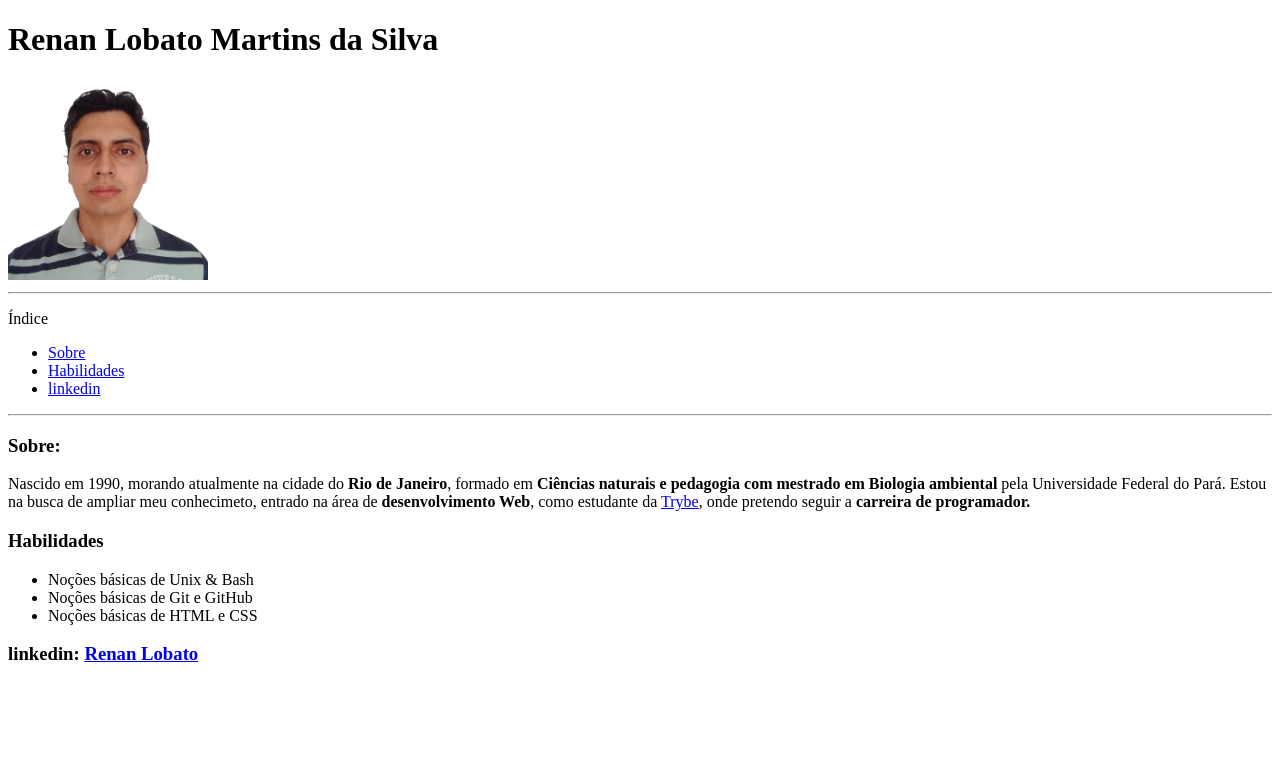
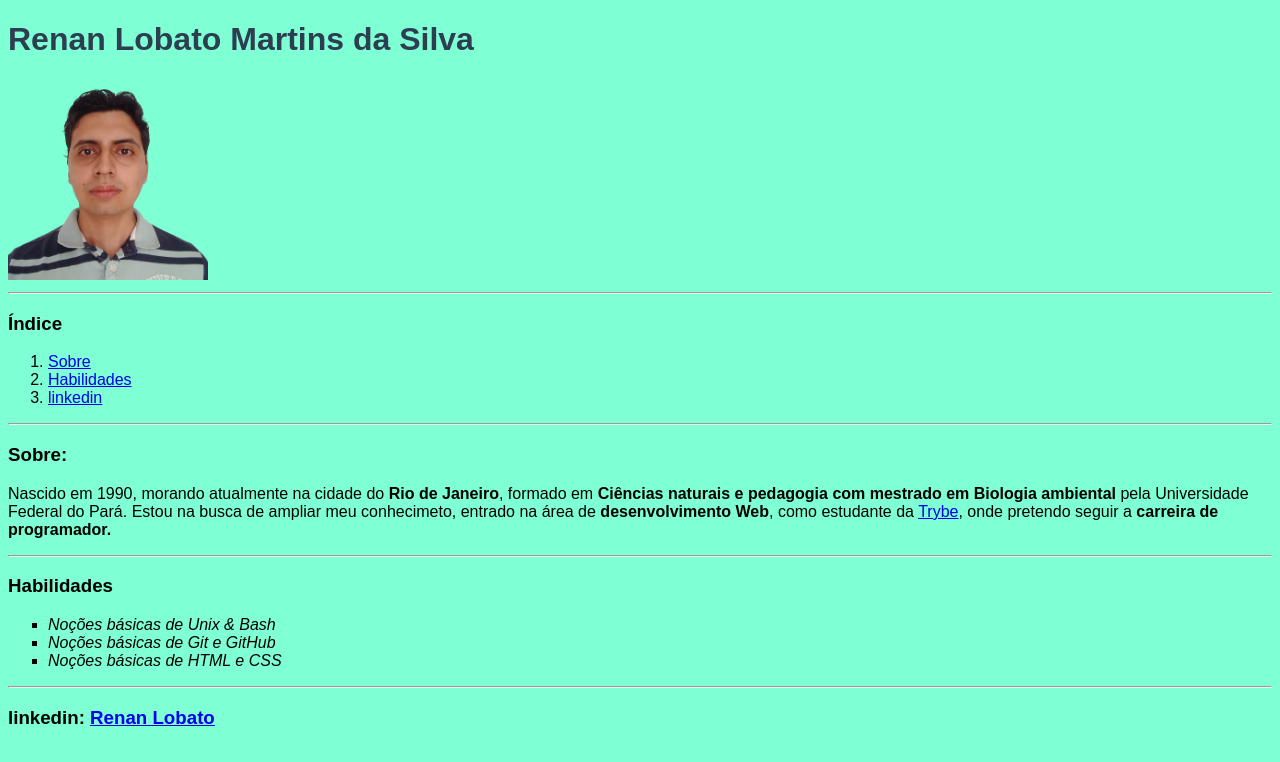
Before and after one commit to Rlobato2/Rlobato2.github.io, a plain HTML site: page index.html in a window 1280 px wide. Drawn offline with Linux system fonts and the light colour scheme.

Commit message:
adicionando elementos de CSS no portfólio

```diff
--- a/index.html
+++ b/index.html
@@ -5,26 +5,29 @@
     <meta http-equiv="X-UA-Compatible" content="IE=edge">
     <meta name="viewport" content="width=device-width, initial-scale=1.0">
     <title>Renan Lobato Martins da Silva</title>
+    <link rel="stylesheet" type="text/css" href="style.css">
 </head>
 <body>
     <h1>Renan Lobato Martins da Silva</h1>
     <img src="/imagens/105944262.png" alt="Foto Renan Lobato" width="200px">
     <hr>
-    <p>Índice</p>
-    <ul>
+    <h3>Índice</h3>
+    <ol>
         <li><a href="#sobre">Sobre</a></li>
         <li><a href="#habil">Habilidades</a></li>
         <li><a href="#linkedin">linkedin</a></li>
-    </ul>
+    </ol>
     <hr>
     <h3 id="sobre">Sobre:</h3>
     <p>Nascido em 1990, morando atualmente na cidade do <strong> Rio de Janeiro</strong>, formado em <strong>Ciências naturais e pedagogia com mestrado em Biologia ambiental</strong> pela Universidade Federal do Pará. Estou na busca de ampliar meu conhecimeto, entrado na área de <strong>desenvolvimento Web</strong>, como estudante da <a href="https://www.betrybe.com/">Trybe</a>, onde pretendo seguir a <strong>carreira de programador.</strong></p>
+    <hr>
     <h3 id="habil">Habilidades</h3>
-    <ul>
+    <ul type="square" id="lista-habil">
         <li>Noções básicas de Unix & Bash</li>
         <li>Noções básicas de Git e GitHub</li>
         <li>Noções básicas de HTML e CSS</li>
     </ul>
+    <hr>
     <h3 id="linkedin">linkedin: <a href="https://www.linkedin.com/in/renanlobatosilva/">Renan Lobato</a></h3>
 </body>
 </html>
--- /dev/null
+++ b/style.css
@@ -0,0 +1,10 @@
+h1{
+    color: rgb(44, 62, 80);
+}
+body{
+    background-color: aquamarine;
+    font-family: sans-serif;
+}
+#lista-habil{
+    font-style: italic;
+}
```
